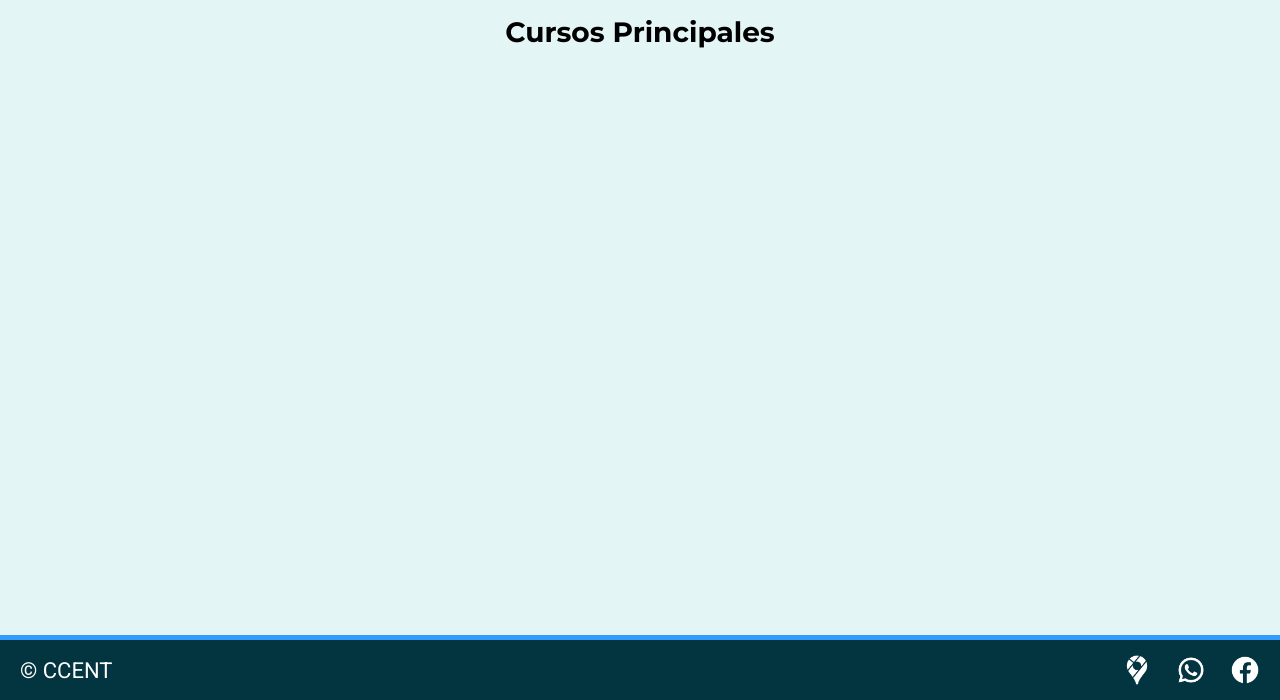
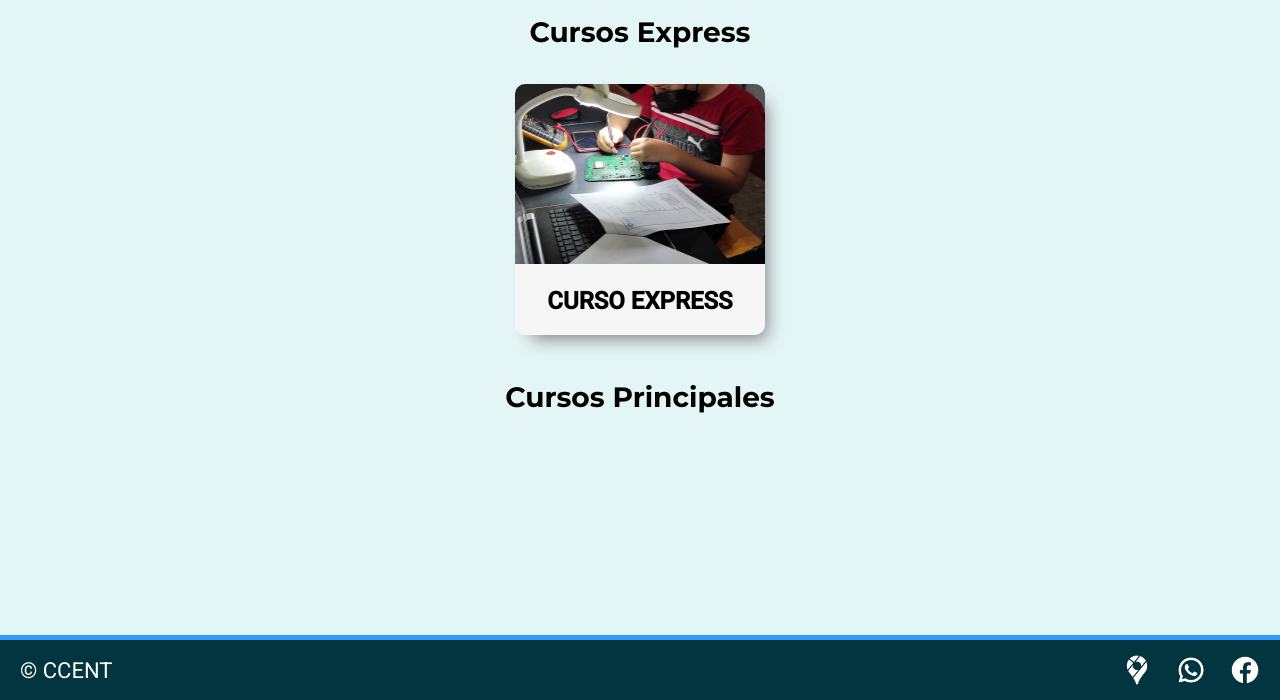
Before and after one commit to Edggarius/SPAWF-ARCHIVES, a Django app: page /cursos/ in a window 1280 px wide. Shown: the part 100-800 px from the top of the page. Run offline with Django 4.2, Linux system fonts and the light colour scheme; data comes from the database, SQL or seed files in the repository; both versions use the stored data as it was after the commit; data that the repository does not hold is empty; some libraries are stand-ins or nearby versions.

Commit message:
Cursos/Cursos Express se muestran

```diff
--- a/apps/home/urls.py
+++ b/apps/home/urls.py
@@ -8,10 +8,6 @@ urlpatterns = [
     path('servicios/', views.servicios, name='servicios'),
     path('contactos/', views.contactos, name='contactos'),
     path('cursos/', views.cursos, name='cursos'),
-    path('curso2/', views.curso2, name='curso2'),
-    path('curso3/', views.curso3, name='curso3'),
-    path('curso4/', views.curso4, name='curso4'),
-    path('curso5/', views.curso5, name='curso5'),
     path('express/<int:express_id>', views.express, name='express'),
     path('materiales/', views.materiales, name='materiales'),
     path('producto/<int:producto_id>', views.producto, name='producto'),
--- a/apps/home/views.py
+++ b/apps/home/views.py
@@ -9,9 +9,6 @@ def home(request):
     }
     return render(request, 'home/home.html',context)
 
-
-
-
 def historia(request):
     return render(request, 'home/historia.html',{})
 
@@ -20,18 +17,6 @@ def contactos(request):
 
 def servicios(request):
     return render(request, 'home/servicios.html',{})
-
-def curso2(request):
-    return render(request, 'home/curso2.html',{})
-
-def curso3(request):
-    return render(request, 'home/curso3.html',{})
-
-def curso4(request):
-    return render(request, 'home/curso4.html',{})
-
-def curso5(request):
-    return render(request, 'home/curso5.html',{})
 
 def contactos(request):
     return render(request, 'home/contactos.html',{})
@@ -78,8 +63,10 @@ def producto(request, producto_id):
 
 def cursos(request):
     cursos = Curso.objects.all()
+    cursos_express = Expre.objects.all()
     context = {
-        "cursos" : cursos
+        "cursos" : cursos,
+        "cursos_express" : cursos_express
     }
     return render(request, 'home/cursos.html',context)
 
--- a/apps/templates/home/cursos.html
+++ b/apps/templates/home/cursos.html
@@ -7,43 +7,25 @@
 
 {% block content %}
 
+{% if cursos_express.count != 0 %}
+<h1 class="titulo">Cursos Express</h1>
+<div class="contenedor-cursos">
+  {% for curso in cursos_express %}
+  <a href="{% url 'curso' curso.id %}">
+  <div class="contenedor-card-curso">
+      <img class="img-cursos" src={{curso.imagen.url}} alt=""></a>
+      <div class="titulo_curso">
+        <h1>{{curso.nombre}}</h1>
+      </div>
+    </div>
+  </a>
+  {% endfor %}
+</div>
+{% endif %}
+
+
 <h1 class="titulo">Cursos Principales</h1>
-
 <div class="contenedor-cursos">
-
-  {% comment %} <div class="contenedor-card-curso">
-    <a href={% url 'curso5' %} target="_self"><img class="img-cursos" src={% static 'img/anaDigit.jpg' %} alt=""></a>
-    <div class="titulo_curso">
-      <h1>Electrónica Analógica y Digital</h1>
-    </div>
-  </div>
-
-  <div class="contenedor-card-curso">
-    <a href={% url 'curso' %} target="_self"><img class="img-cursos" src={% static 'img/pc_laptop.jpg' %} alt=""></a>
-    <div class="titulo_curso">
-      <h1>Pc y Laptop</h1>
-    </div>
-  </div>
-
-  <div class="contenedor-card-curso">
-    <a href={% url 'curso3' %} target="_self"><img class="img-cursos" src={% static 'img/audVideo.jpg' %} alt=""></a>
-    <div class="titulo_curso">
-      <h1>Audio y Video</h1>
-    </div>
-  </div>
-  <div class="contenedor-card-curso">
-    <a href={% url 'curso2' %} target="_self"><img class="img-cursos" src={% static 'img/robot.jpg' %} alt=""></a>
-    <div class="titulo_curso">
-      <h1>Robótica</h1>
-    </div>
-  </div>
-  <div class="contenedor-card-curso">
-    <a href={% url 'curso4' %} target="_self"><img class="img-cursos" src={% static 'img/automotriz.jpg' %} alt=""></a>
-    <div class="titulo_curso">
-      <h1>Automotriz</h1>
-    </div>
-  </div> {% endcomment %}
-
   {% for curso in cursos %}
   <a href="{% url 'curso' curso.id %}">
   <div class="contenedor-card-curso">
```
Also changed, not shown: db.sqlite3, static/img/expres/anaDigit.jpg (added), static/img/expres/anaDigit2.jpg (added).
